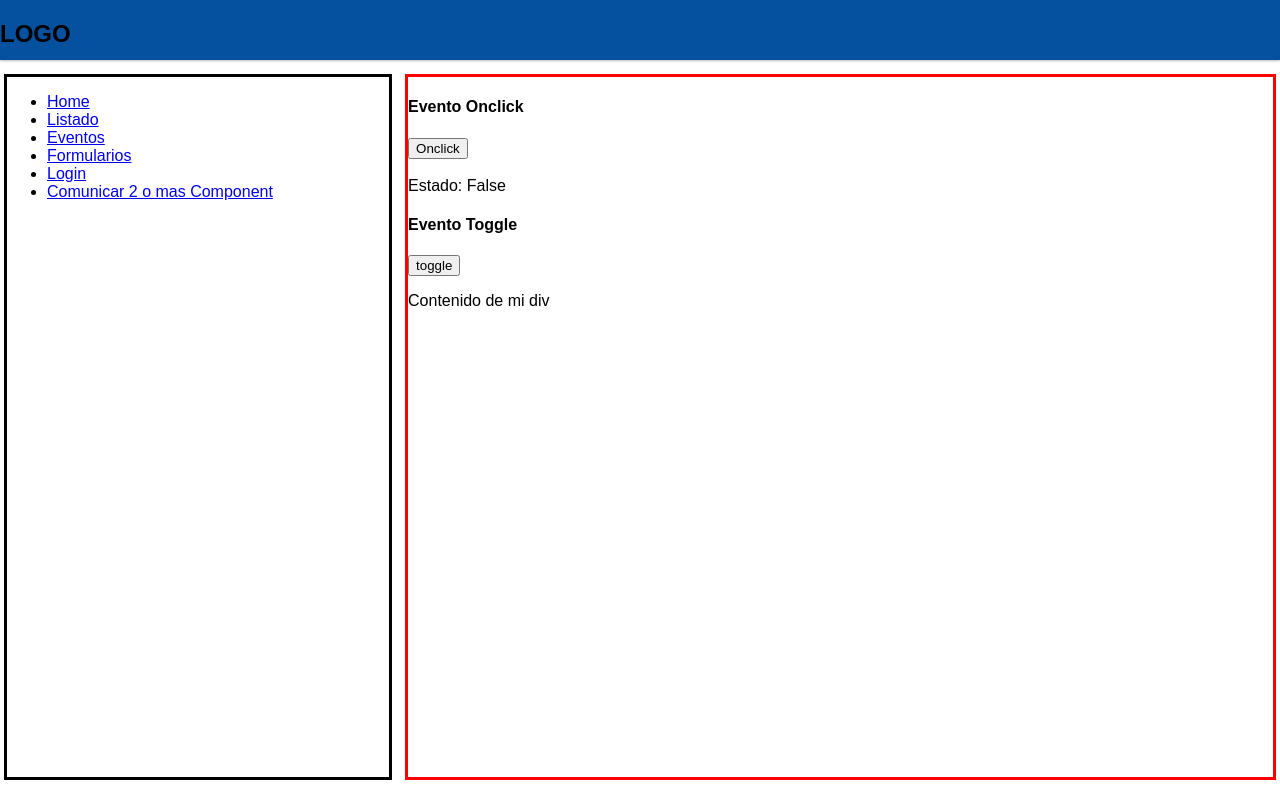
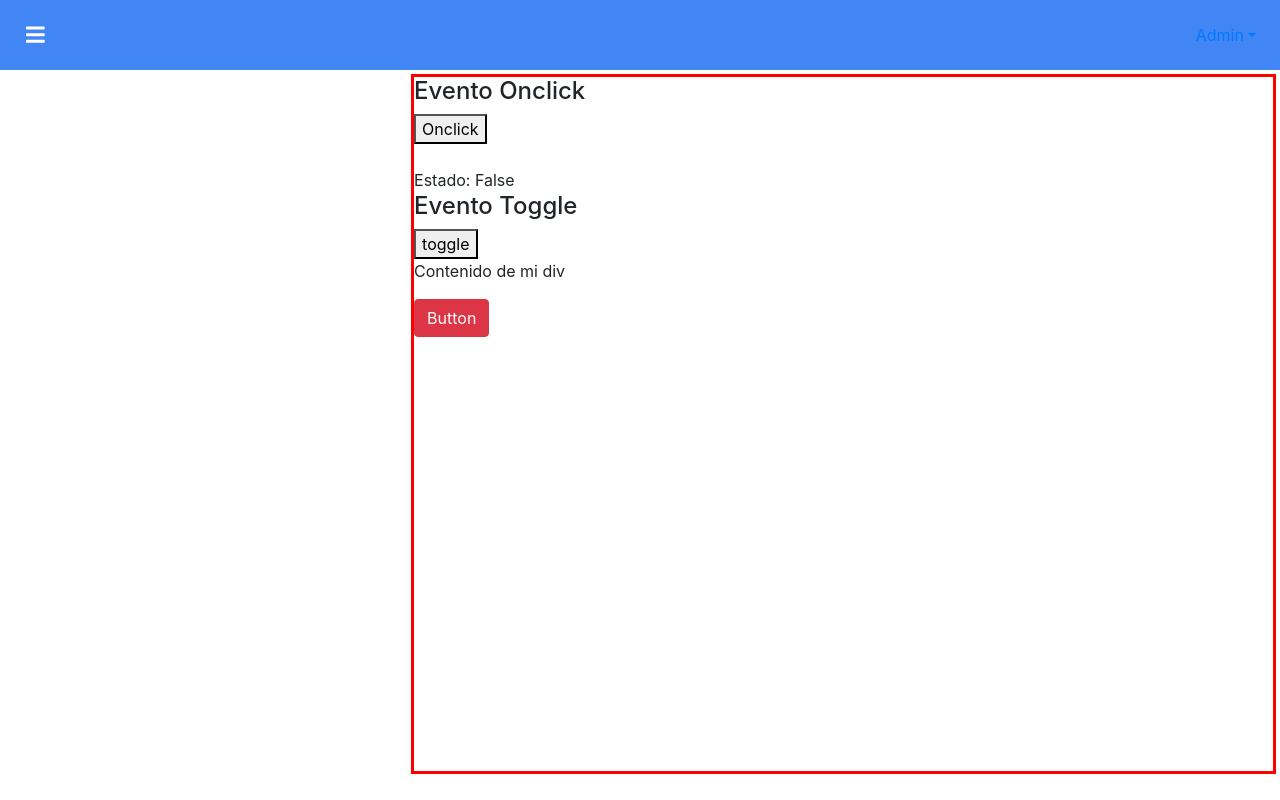
Before and after one commit to victormagallanes2/react-modules, a React (Create React App) app: page /events in a window 1280 px wide. Built offline with nearby package versions, Linux system fonts and the light colour scheme.

Commit message:
menu lateral desplegable

```diff
--- a/package.json
+++ b/package.json
@@ -3,6 +3,10 @@
   "version": "0.1.0",
   "private": true,
   "dependencies": {
+    "@fortawesome/fontawesome-svg-core": "^1.2.9",
+    "@fortawesome/free-solid-svg-icons": "^5.6.0",
+    "@fortawesome/react-fontawesome": "^0.1.3",
+    "bootstrap": "^4.1.3",
     "react": "^16.6.3",
     "react-dom": "^16.6.3",
     "react-router": "^4.3.1",
--- a/public/css/base.css
+++ /dev/null
@@ -1,40 +0,0 @@
-body {
-  margin: 0;
-  padding: 0;
-  font-family: sans-serif;
-}
-
-header {
-  background-color: #0650a0;
-  width: 100%;
-  position: fixed;
-  z-index: 1;
-  box-shadow: 0px 0px 3px #808080;
-  height: 60px;
-}
-
-main {
-
-	border: 4px solid silver;
-
-}
-
-.Contenido {
-	width: 68%;
-	border: red solid 3px;
-	float: right;
-	height: 700px;
-	margin-top: 70px;
-}
-
-
-.Menu {
-
-    border: black solid 3px;
-    height: 700px;
-    width: 30%;
-    float: left;
-    margin-top: 70px;
-
-
-}
--- /dev/null
+++ b/public/css/style.css
@@ -0,0 +1,55 @@
+
+.bg-blue {
+  background-color: #4285f4;
+}
+
+ .navbar {
+  min-height: 70px;
+}
+
+.menu-button {
+  border-radius: 50px;
+  background-color: #4285f4;
+  border:0;
+  outline:none;
+  padding: 10px;
+}
+
+.menu-button:active {
+    background-color:#0059b3;
+}
+
+main {
+
+	border: 4px solid silver;
+
+}
+
+.Contenido {
+	width: 68%;
+	border: red solid 3px;
+	float: right;
+	height: 700px;
+	margin-top: 70px;
+}
+
+
+.Menu {
+
+    border: black solid 3px;
+    height: 700px;
+    width: 30%;
+    float: left;
+    margin-top: 70px;
+
+}
+
+.Menu-oculto {
+
+    border: black solid 3px;
+    height: 700px;
+    width: 30%;
+    float: left;
+    margin-top: 70px;
+    margin-left: -31%;
+}
--- a/public/index.html
+++ b/public/index.html
@@ -10,7 +10,7 @@
       homescreen on Android. See https://developers.google.com/web/fundamentals/web-app-manifest/
     -->
     <link rel="manifest" href="%PUBLIC_URL%/manifest.json">
-    <link rel="stylesheet" href="css/base.css">
+    <link rel="stylesheet" href="css/style.css">
     <!--
       Notice the use of %PUBLIC_URL% in the tags above.
       It will be replaced with the URL of the `public` folder during the build.
--- /dev/null
+++ b/src/component/events/change_css.js
@@ -0,0 +1,29 @@
+import React, { Component } from 'react';
+
+
+class ChangeCss extends Component {
+    constructor(){
+        super();
+
+        this.state = {
+           black: true
+        }
+    }
+
+    changeColor(){
+       this.setState({black: !this.state.black})
+    }
+
+    render(){
+        let btn_class = this.state.black ? "btn btn-danger" : "btn btn-success";
+
+        return (
+
+             <button className={btn_class} onClick={this.changeColor.bind(this)}>
+                  Button
+             </button>
+        )
+    }
+}
+
+export default ChangeCss
--- a/src/component/events/events.js
+++ b/src/component/events/events.js
@@ -1,6 +1,7 @@
 import React, { Component } from 'react';
 import Toggle from './toggle';
 import Onclick from './onclick';
+import ChangeCss from './change_css';
 
 
 class Events extends Component {
@@ -9,6 +10,7 @@ class Events extends Component {
     return <div>
              <Onclick />
              <Toggle />
+             <ChangeCss />
            </div>
        }
   }
--- a/src/component/header/header.js
+++ b/src/component/header/header.js
@@ -1,12 +1,65 @@
 import React, { Component } from 'react';
+import { FontAwesomeIcon } from '@fortawesome/react-fontawesome'
+import { Link } from 'react-router-dom'
 
 
 class Header extends Component {
+    constructor(){
+        super();
+
+        this.state = {
+           black: true
+        }
+    }
+
+    changeColor(){
+       this.setState({black: !this.state.black})
+    }
+
        render() {
+        let btn_class = this.state.black ? "Menu-oculto" : "Menu";
+
          return (
+         	<div>
 			  <header>
-			   <label><h2>LOGO</h2></label>
+			   <nav className="navbar navbar-expand-sm bg-blue justify-content-between fixed-top">
+
+				  <button className="menu-button" onClick={this.changeColor.bind(this)}>
+				    <FontAwesomeIcon
+				      icon="bars"
+                      color="#ffffff"
+                      size="lg"
+				    />
+				  </button>
+
+				  <ul className="navbar-nav">
+
+				    <li className="nav-item dropdown">
+				      <a className="nav-link dropdown-toggle" href="#" id="navbardrop" data-toggle="dropdown">
+				      Admin
+				      </a>
+				      <div className="dropdown-menu">
+				        <a className="dropdown-item" href="#">Mi perfil</a>
+				        <a className="dropdown-item" href="#">Salir</a>
+				      </div>
+				    </li>
+				  </ul>
+				</nav>
 			  </header>
+
+			<div className={btn_class}>
+              <nav>
+                <ul>
+                  <li><Link to='/'>Home</Link></li>
+                  <li><Link to="listado">Listado</Link></li>
+                  <li><Link to="/events">Eventos</Link></li>
+                  <li><Link to="/">Formularios</Link></li>
+                  <li><Link to="/">Login</Link></li>
+                  <li><Link to="/">Comunicar 2  o mas Component</Link></li>
+                </ul>
+              </nav>
+            </div>
+            </div>
            );
          }
     }
--- a/src/component/home/home.js
+++ b/src/component/home/home.js
@@ -1,4 +1,5 @@
 import React, { Component } from 'react';
+import { FontAwesomeIcon } from '@fortawesome/react-fontawesome'
 
 
 class Home extends Component {
@@ -6,13 +7,6 @@ class Home extends Component {
          return (
               <div className="Home">
                 <h5>Home</h5>
-                <p>Home</p>
-                <h5>Welcome to the Tornadoes Website!</h5>
-                <p>Home</p>
-                <h5>Home</h5>
-                <p>Home</p>
-                <h5>Home</h5>
-                <p>Home</p>
               </div>
            );
          }
--- a/src/component/list/list.js
+++ b/src/component/list/list.js
@@ -2,7 +2,7 @@ import React, { Component } from 'react';
 import ContainerList from './container.js';
 
 
-export default class List extends React.Component {
+class List extends Component {
   constructor(props) {
     super(props)
     this.state = { list: [] }
@@ -30,3 +30,5 @@ export default class List extends React.Component {
   }
 
 }
+
+export default List
--- a/src/component/main/main.js
+++ b/src/component/main/main.js
@@ -11,7 +11,6 @@ class Main extends Component {
        render() {
          return (
 			  <main>
-			  	<Menu />
 			  	<div className="Contenido">
 				    <Switch>
 				      <Route exact path='/' component={Home}/>
--- a/src/index.js
+++ b/src/index.js
@@ -3,6 +3,11 @@ import { render } from 'react-dom';
 import { BrowserRouter } from 'react-router-dom';
 import * as serviceWorker from './serviceWorker';
 import App from './component/app/App';
+import 'bootstrap/dist/css/bootstrap.min.css';
+import { library } from '@fortawesome/fontawesome-svg-core';
+import { faEnvelope, faKey, faBars} from '@fortawesome/free-solid-svg-icons';
+
+library.add(faEnvelope, faKey, faBars);
 
 
 render((
```
Also changed, not shown: 1 other file (tests, documents, lock files or other folders).
